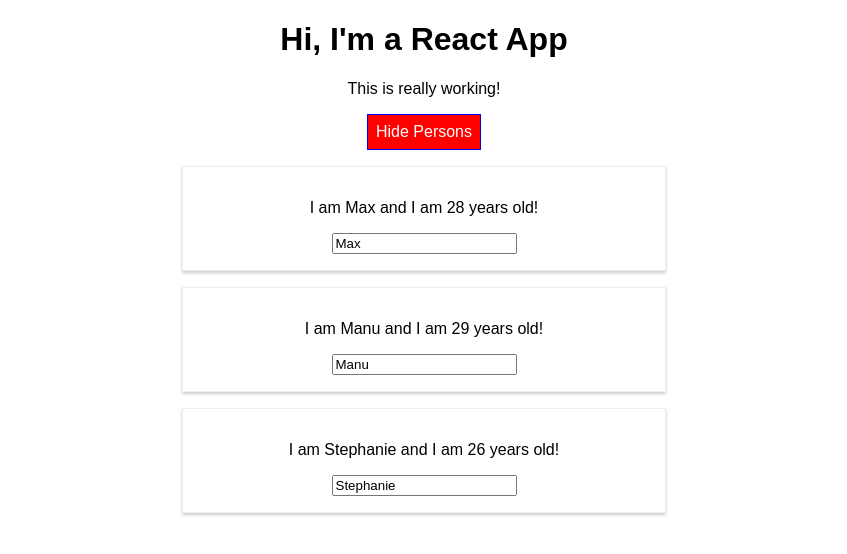
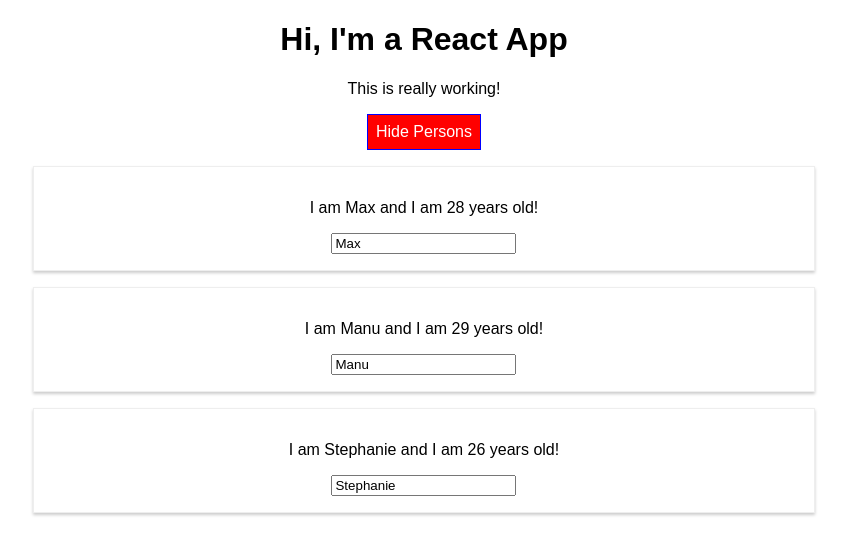
Before and after one commit to batabyalx/react-complete-guide, a React (Create React App) app: page / in a window 1280 px wide. Both pictures are taken after a click on the button "Show Persons". Shown: the top 554 px of the page, without its empty margins (216-1063 px from the left). Built offline with nearby package versions, Linux system fonts and the light colour scheme.

Commit message:
remove radium

```diff
--- a/src/App.js
+++ b/src/App.js
@@ -1,5 +1,4 @@
 import React, { Component } from "react";
-import Radium, { StyleRoot } from 'radium';
 import "./App.css";
 import Person from "./Person/Person";
 
@@ -15,10 +14,10 @@
   };
 
   nameChangeHandler = (event, id) => {
-    const personIndex = this.state.persons.findIndex(p => p.id === id);
+    const personIndex = this.state.persons.findIndex((p) => p.id === id);
 
     const person = {
-      ...this.state.persons[personIndex]
+      ...this.state.persons[personIndex],
     };
 
     person.name = event.target.value;
@@ -27,14 +26,14 @@
     persons[personIndex] = person;
 
     this.setState({
-      persons: persons
+      persons: persons,
     });
   };
 
   deletePersonHandler = (personIndex) => {
     const persons = [...this.state.persons];
     persons.splice(personIndex, 1);
-    this.setState({persons: persons});
+    this.setState({ persons: persons });
   };
 
   togglePersonsHandler = () => {
@@ -54,10 +53,6 @@
       border: "1px solid blue",
       padding: "8px",
       cursor: "pointer",
-      ":hover": {
-        backgroundColor: "lightgreen",
-        color: "black"
-      }
     };
 
     let persons = null;
@@ -66,35 +61,32 @@
       persons = (
         <div>
           {this.state.persons.map((person, index) => {
-            return <Person
+            return (
+              <Person
                 click={() => this.deletePersonHandler(index)}
                 name={person.name}
                 age={person.age}
                 key={person.id}
                 changed={(event) => this.nameChangeHandler(event, person.id)}
-            />;
+              />
+            );
           })}
         </div>
       );
 
       style.backgroundColor = "red";
-      style[":hover"] = {
-        backgroundColor: "salmon",
-        color: "black"
-      }
     }
 
     const classes = [];
 
-    if(this.state.persons.length <= 2) {
+    if (this.state.persons.length <= 2) {
       classes.push("red");
     }
-    if(this.state.persons.length <= 1) {
+    if (this.state.persons.length <= 1) {
       classes.push("bold");
     }
 
     return (
-      <StyleRoot>
       <div className="App">
         <h1>Hi, I'm a React App</h1>
         <p className={classes.join(" ")}>This is really working!</p>
@@ -103,10 +95,9 @@
         </button>
         {persons}
       </div>
-      </StyleRoot>
     );
     // return React.createElement('div', {className: 'App'}, React.createElement('h1', null, 'Does this work now?'));
   }
 }
 
-export default Radium(App);
+export default App;
--- a/src/Person/Person.js
+++ b/src/Person/Person.js
@@ -1,17 +1,10 @@
 import React from 'react';
-import Radium from 'radium';
 import './Person.css';
 
 const person = (props) => {
 
-    const style = {
-        '@media (min-width: 500px)' : {
-            width: '450px'
-        }
-    }
-
     return (
-        <div className="Person" style={style}>
+        <div className="Person">
             <p onClick={props.click}>I am {props.name} and I am {props.age} years old!</p>
             <p>{props.children}</p>
             <input type = "text" onChange={props.changed} value={props.name}/>
@@ -19,4 +12,4 @@
     );
 }
 
-export default Radium(person);
+export default person;
```
Also changed, not shown: src/App.css (line endings or trailing spaces), 1 other file (tests, documents, lock files or other folders). Lines whose indentation alone changed are shown as unchanged.
